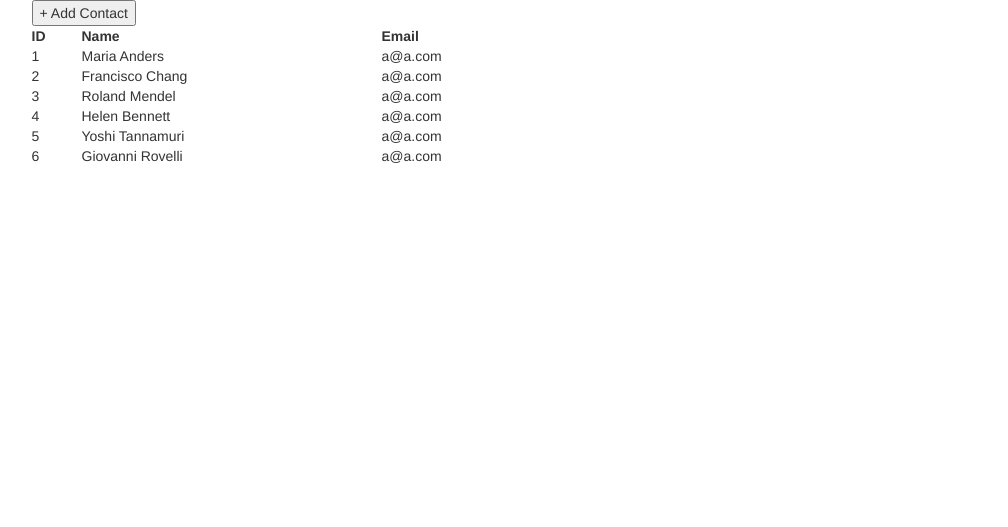
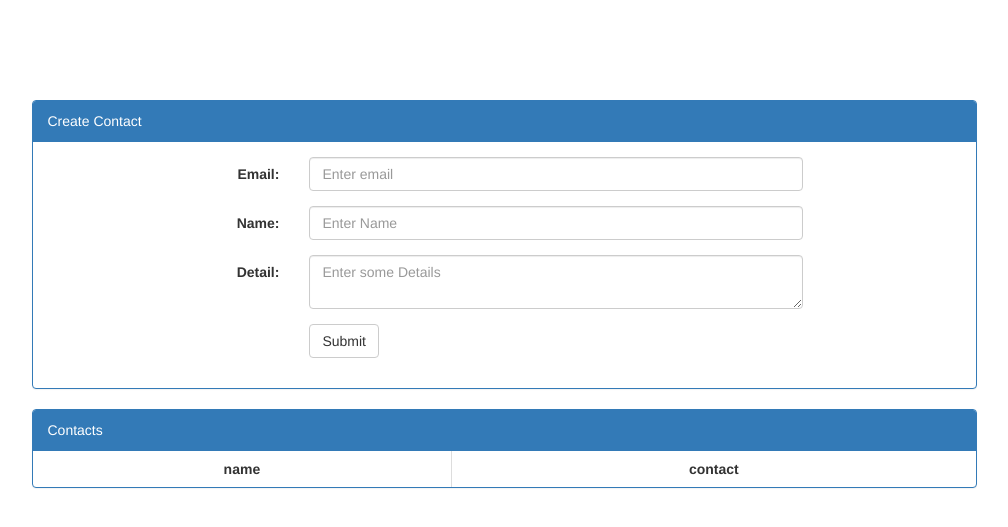
Before and after one commit to mammalofski/talkytalk, a Django app: page /contacts/ in a window 1280 px wide. Shown: the top 527 px of the page, without its empty margins (136-1144 px from the left). Run offline with Django 3.2, Linux system fonts and the light colour scheme; lists and menus that the app fills with data are empty; some libraries are stand-ins or nearby versions.

Commit message:
initialize contact ui

```diff
--- a/talkytalk/templates/contacts.html
+++ b/talkytalk/templates/contacts.html
@@ -2,60 +2,148 @@
 <html lang="en">
 <head>
     <meta charset="UTF-8">
-    <title>Contacts</title>
+    <title>talky talk</title>
     <link rel="stylesheet" href="https://maxcdn.bootstrapcdn.com/bootstrap/3.3.7/css/bootstrap.min.css">
-    <script src="https://ajax.googleapis.com/ajax/libs/jquery/3.3.1/jquery.min.js"></script>
-    <script src="https://maxcdn.bootstrapcdn.com/bootstrap/3.3.7/js/bootstrap.min.js"></script>
-    <script src="https://cdnjs.cloudflare.com/ajax/libs/jquery-cookie/1.4.1/jquery.cookie.js"></script>
+    <style>
+        .table {
+            text-align: center;
+        }
+
+        .table th {
+            text-align: center;
+        }
+
+        .btn {
+            transition: all 0.5s;
+        }
+    </style>
+
 </head>
 <body>
 <div class="container">
+    <div class="row" style="margin-top: 100px">
+        <div class="col-md-10 col-md-offset-1">
+
+            <div class="panel panel-primary">
+                <!-- Default panel contents -->
+                <div class="panel-heading">Create Contact</div>
+                <div class="panel-body">
+                    <div class="row">
+                        <div class="col-md-8 col-md-offset-2">
+                            <form class="form-horizontal">
+                                <div class="form-group">
+                                    <label class="control-label col-sm-2" for="email">Email:</label>
+                                    <div class="col-sm-10">
+                                        <input type="email" class="form-control" id="email" placeholder="Enter email"
+                                               name="email">
+                                    </div>
+                                </div>
+                                <div class="form-group">
+                                    <label class="control-label col-sm-2" for="name">Name:</label>
+                                    <div class="col-sm-10">
+                                        <input type="text" class="form-control" id="name"
+                                               placeholder="Enter Name" name="name">
+                                    </div>
+                                </div>
+                                <div class="form-group">
+                                    <label class="control-label col-sm-2" for="detail">Detail:</label>
+                                    <div class="col-sm-10">
+                                        <textarea class="form-control" id="detail"
+                                                  placeholder="Enter some Details" name="detail"></textarea>
+                                    </div>
+                                </div>
+                                <div class="form-group">
+                                    <div class="col-sm-offset-2 col-sm-10">
+                                        <button type="submit" id="submitContact" class="btn btn-default">Submit</button>
+                                    </div>
+                                </div>
+                            </form>
+                        </div>
+                    </div>
+                </div>
+
+            </div>
+
+        </div>
+
+    </div>
     <div class="row">
-        <div class="col-md-1"></div>
-        <div class="col-md-10">
-            <button> + Add Contact</button>
+        <div class="col-md-offset-1 col-md-10">
+            <div class="panel panel-primary">
+                <!-- Default panel contents -->
+                <div class="panel-heading">Contacts</div>
+                <table class="table table-hover table-bordered">
+                    <thead>
+                    <tr>
+                        <th>name</th>
+                        <th>contact</th>
+                    </tr>
+                    </thead>
+                    <tbody></tbody>
+                </table>
+            </div>
+
+        </div>
+    </div>
+
+</div>
 
 
-            <table>
-                <tr>
-                    <th style="width: 50px">ID</th>
-                    <th style="width: 300px">Name</th>
-                    <th style="width: 100px">Email</th>
-                </tr>
-                <tr>
-                    <td>1</td>
-                    <td>Maria Anders</td>
-                    <td>a@a.com</td>
-                </tr>
-                <tr>
-                    <td>2</td>
-                    <td>Francisco Chang</td>
-                    <td>a@a.com</td>
-                </tr>
-                <tr>
-                    <td>3</td>
-                    <td>Roland Mendel</td>
-                    <td>a@a.com</td>
-                </tr>
-                <tr>
-                    <td>4</td>
-                    <td>Helen Bennett</td>
-                    <td>a@a.com</td>
-                </tr>
-                <tr>
-                    <td>5</td>
-                    <td>Yoshi Tannamuri</td>
-                    <td>a@a.com</td>
-                </tr>
-                <tr>
-                    <td>6</td>
-                    <td>Giovanni Rovelli</td>
-                    <td>a@a.com</td>
-                </tr>
-            </table>
-        </div>
-        <div class="col-md-1"></div>
-    </div>
-</div>
+<script src="https://ajax.googleapis.com/ajax/libs/jquery/3.3.1/jquery.min.js"></script>
+<script src="https://maxcdn.bootstrapcdn.com/bootstrap/3.3.7/js/bootstrap.min.js"></script>
+<script src="https://cdnjs.cloudflare.com/ajax/libs/jquery-cookie/1.4.1/jquery.cookie.js"></script>
 </body>
+<script>
+    const csrf_val = document.cookie.split("csrftoken=")[1];
+    console.log($.cookie("userToken"));
+
+    $.ajax({
+        url: "/api/contact",
+        headers: {"X-CSRFToken": csrf_val},
+        type: "GET",
+        success: function (data, textStatus, jqXHR) {
+            // generate rooms elements
+            data.map((contact) =>
+                $('tbody')[0].innerHTML += `<tr><td>${contact.name}</td><td>${contact.contact}</td></tr>`
+            )
+        },
+        error: function (jqXHR, textStatus, errorThrown) {
+            console.log('error')
+        }
+    });
+
+    const submitContact = () => {
+        console.log('in submit contact req');
+        const email = $('#email').val();
+        const name = $('#name').val();
+        const detail = $('#detail').val();
+
+        $.ajax({
+            url: "/api/contact",
+            headers: {"X-CSRFToken": csrf_val},
+            type: "POST",
+            data: {
+                'contact': email,
+                'contact_name': name,
+                'detail': detail,
+            },
+            success: function (data, textStatus, jqXHR) {
+                // generate rooms elements
+                console.log(data);
+            },
+            error: function (jqXHR, textStatus, errorThrown) {
+                console.log('error')
+            }
+        });
+
+
+    };
+
+    $('#submitContact').click((e) => {
+        e.preventDefault();
+        submitContact();
+    })
+
+
+</script>
 </html>
```
Also changed, not shown: talkytalk/talk_app/views.py (+18 -4 lines).
